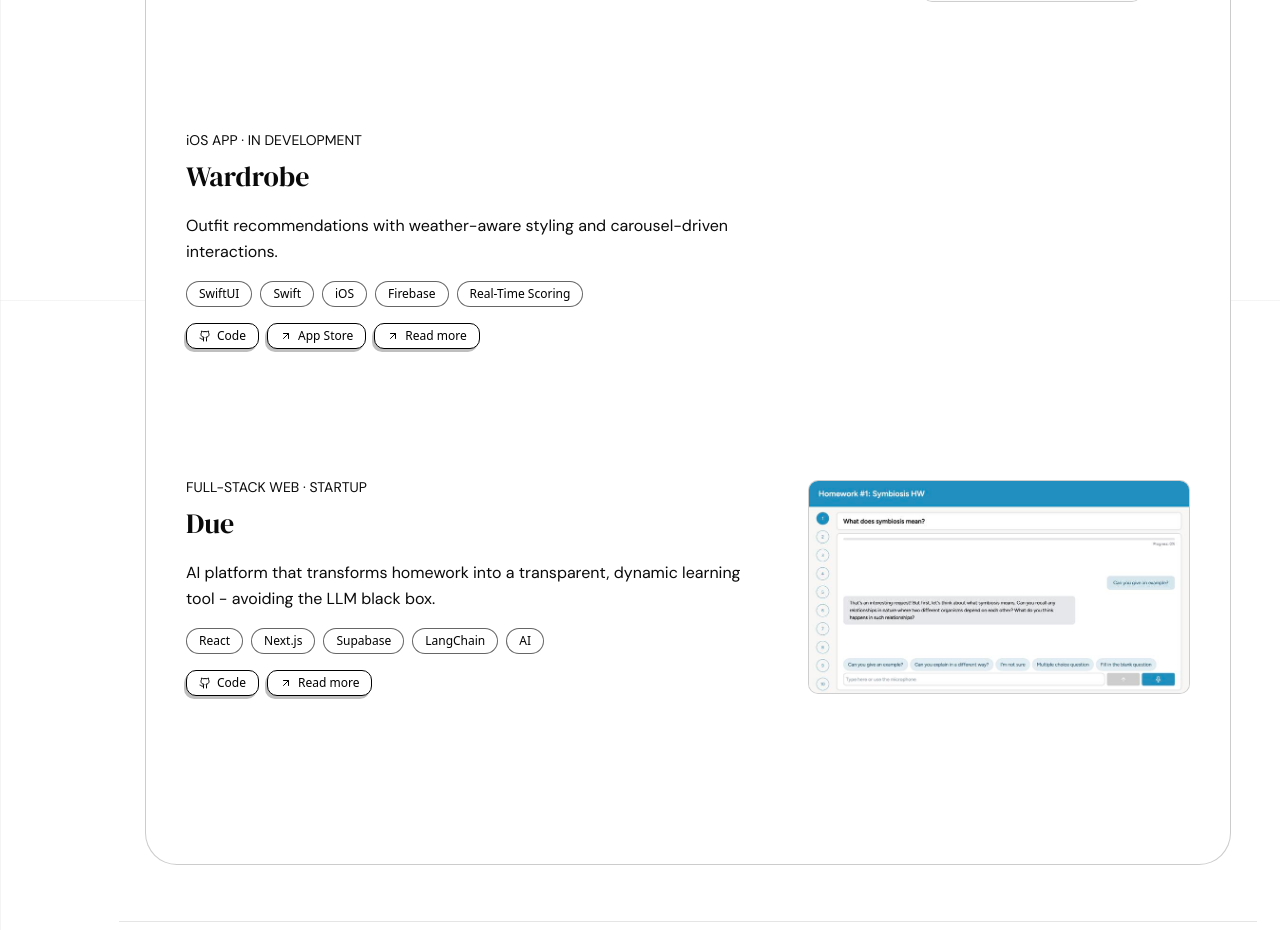
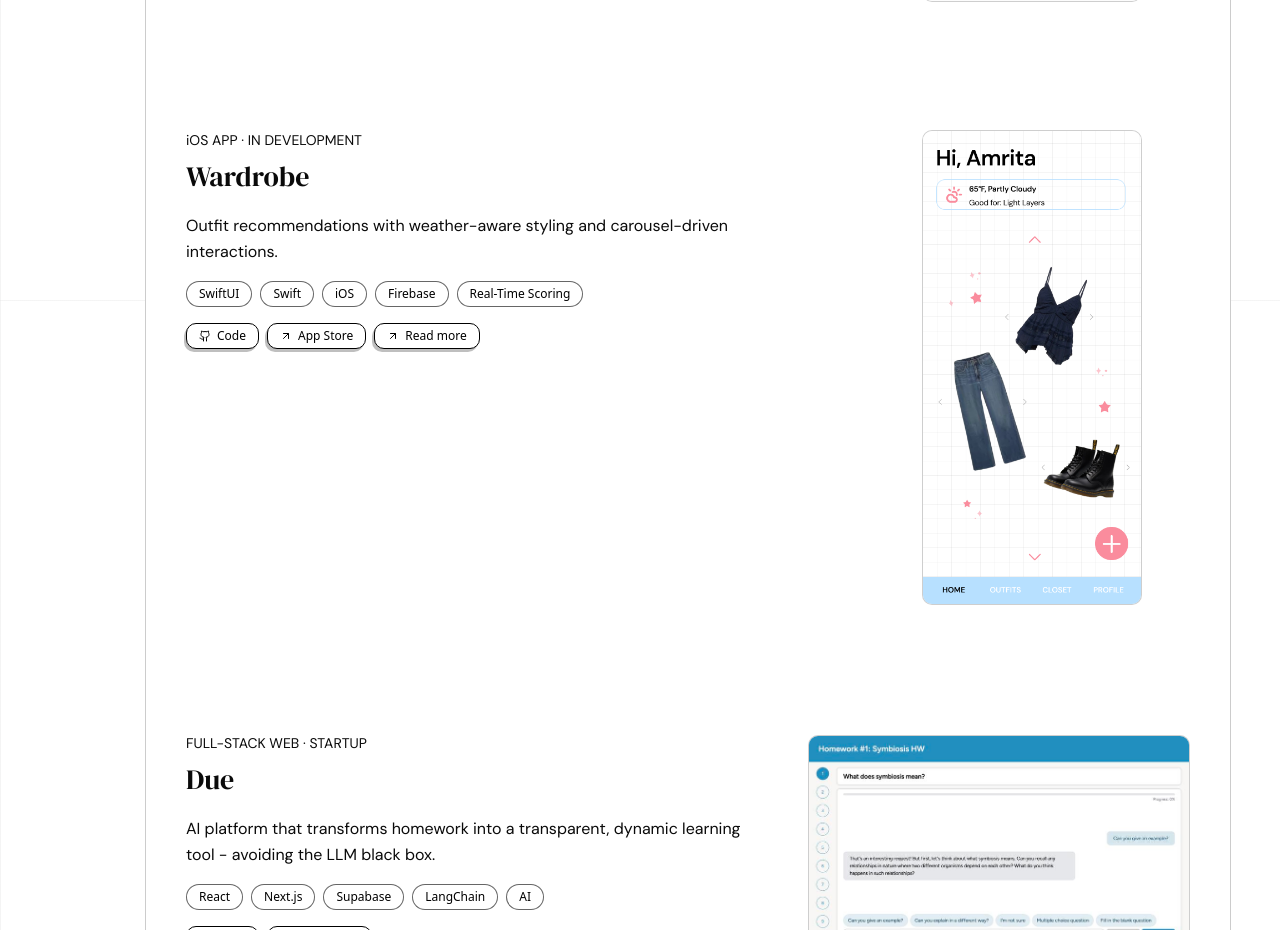
Before and after one commit to amrita-arun/personal-website-v2, a Next.js app in the folder personal-website/: page / in a window 1280 px wide. Shown: the part 1300-2230 px from the top of the page. Built offline with nearby package versions, Linux system fonts and the light colour scheme.

Commit message:
added wardrobe figma design

```diff
--- a/personal-website/components/SelectedWork.tsx
+++ b/personal-website/components/SelectedWork.tsx
@@ -37,8 +37,8 @@ const projects = [
     description:
       "Outfit recommendations with weather-aware styling and carousel-driven interactions.",
     tech: ["SwiftUI", "Swift", "iOS", "Firebase", "Real-Time Scoring"],
-    mediaSrc: undefined,
-    mediaAlt: undefined,
+    mediaSrc: "/WardrobeHome.png",
+    mediaAlt: "Wardrobe home screen",
     actions: [
       {
         label: "Code",
@@ -162,7 +162,7 @@ export function SelectedWork() {
                   width={900}
                   height={540}
                   className={`h-auto w-full rounded-[10px] border border-black/15 bg-black/5 object-contain ${
-                    project.title === "SwiftMotionKit"
+                    project.title === "SwiftMotionKit" || project.title === "Wardrobe"
                       ? "max-w-[220px]"
                       : project.title === "Due"
                       ? "max-w-[520px]"
```
Also changed, not shown: personal-website/public/WardrobeHome.png (added).
